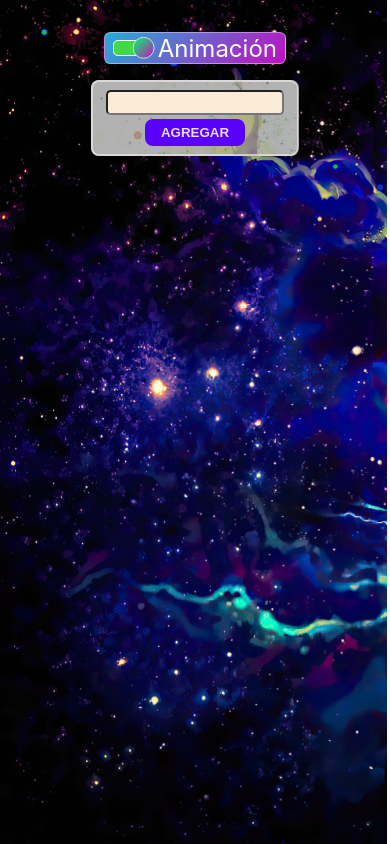
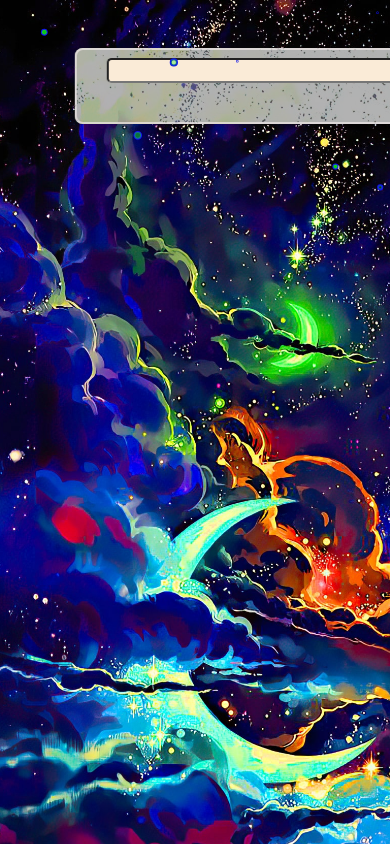
Before and after one commit to LCamarilloFlores/Pi_Integration, a React (Create React App) app: page / in a window 390 px wide. Built offline with nearby package versions, Linux system fonts and the light colour scheme.

Commit message:
Avance 09

```diff
--- a/package.json
+++ b/package.json
@@ -11,6 +11,7 @@
     "react": "^18.2.0",
     "react-dom": "^18.2.0",
     "react-howler": "^5.2.0",
+    "react-router-dom": "^6.14.1",
     "react-scripts": "5.0.1",
     "web-vitals": "^2.1.4"
   },
--- a/src/App.js
+++ b/src/App.js
@@ -2,8 +2,8 @@ import styles from "./App.module.css";
 import Cards from "./components/Cards/Cards.jsx";
 import Nav from "./components/Nav/Nav.jsx";
 import axios from "axios";
-import BotonOnOff from "./components/BotonOnOff/BotonOnOff.jsx";
 import { useState } from "react";
+import { Route, Routes } from "react-router-dom";
 // import particlesJS from "./particulas.js";
 
 /* eslint-disable */
@@ -41,18 +41,12 @@ function App() {
     <div className={styles.App}>
       <div id="particles-js" className={!estado ? styles.noVisible : ""}></div>
       <div className={styles.contenedor}>
-        <div className={!estado ? styles.fondo : styles.animado}></div>
-        <div className={styles.topBar}>
-          <BotonOnOff
-            estado={estado}
-            nombre="Animación"
-            onClick={animar}
-            className={styles.BotonOnOff}
-          />
-          <Nav onSearch={onSearch} />
-        </div>
-        <Cards characters={characters} onClose={onClose} />
-        {/* <Card
+        <div className={!estado ? styles.fondo : styles.animado}>
+          <div className={styles.topBar}>
+            <Nav onSearch={onSearch} estado={estado} animar={animar} />
+          </div>
+          <Cards characters={characters} onClose={onClose} />
+          {/* <Card
             id={Rick.id}
             name={Rick.name}
             status={Rick.status}
@@ -62,6 +56,7 @@ function App() {
             image={Rick.image}
             onClose={() => window.alert('Emulamos que se cierra la card')}
          /> */}
+        </div>
       </div>
     </div>
   );
--- a/src/App.module.css
+++ b/src/App.module.css
@@ -71,35 +71,28 @@
 }
 
 .topBar{
-   display:grid;
-   gap:1rem;
-   grid-template-columns: 1fr 3fr 1fr;
+   margin: 0 auto;
+   max-width:80rem;
+   width:70%;
+   min-width: 40rem;
 
 }
 
-.botonOnOff{
-   margin: 0 auto;
-}
 
-@media (max-width: 900px) {
-   .topBar{
-      display: flex;
-      flex-direction: column;
-      align-items: center;
-      gap: 1rem;
-   }
-
-}
 
 @media (max-width: 500px){
    .fondo{
       top:0;
-      height: 100vh;
+      left:0;
+      height: 100%;
    }
 
    .animado{
       top:0;
-      height: 100vh;
+      left:-100%;
+      height: 100%;
+      width:500vw;
+      animation: mymove2 100s linear infinite;
    }
 
 @keyframes mymove2 {
--- /dev/null
+++ b/src/components/About/About.module.css
@@ -0,0 +1,14 @@
+.container{
+    text-align: center;
+    display: flex;
+    flex-direction: column;
+    justify-content: space-around;
+    align-items: center;
+    width: 100%;
+}
+
+.titulo{
+    font-size:2rem;
+    text-align: center;
+    font-weight: 800;
+}
--- a/src/components/BotonOnOff/BotonOnOff.module.css
+++ b/src/components/BotonOnOff/BotonOnOff.module.css
@@ -52,6 +52,6 @@
 
 .texto{
     color:white;
-    font-size: 1.5rem;
+    font-size: 1.2rem;
     margin-left: 0.8rem;
 }
--- a/src/components/Card/Card.jsx
+++ b/src/components/Card/Card.jsx
@@ -2,7 +2,12 @@ import styles from "./Card.module.css"
 
 function Card({props,onClose}) {
 
-   const girar = (id)=>{
+   const girar = (id,event)=>{
+      if(event.target.id===`boton-${id}`)
+      {
+         cerrar(id)
+         return
+      }
       const carta = document.getElementById(id)
       if(!carta.classList.contains(styles.trasero)){
       carta.classList.add(styles.trasero)
@@ -13,10 +18,20 @@ function Card({props,onClose}) {
       }
    }
 
+   const cerrar = (id) =>{
+      const carta = document.getElementById(id)
+      carta.classList.remove(styles.frontal)
+      carta.classList.add(styles.cerrar)
+      console.log(carta.classList)
+      setTimeout(() => {
+         onClose(props.id)
+      }, 300);
+   }
+
    return (
-      <div id={props.id} className={styles.card} onClick={()=>girar(props.id)} >
+      <div id={props.id} className={styles.card} onClick={(event)=>girar(props.id,event)} >
 
-         <button className={styles.cerrarBoton} onClick={()=>onClose(props.id)}>x</button>
+         <button id={`boton-${props.id}`} className={styles.cerrarBoton}>x</button>
          <h2 className={styles.nombre}>{props.name}</h2>
          <div className={styles.datos}>
             <ul>
@@ -28,7 +43,7 @@ function Card({props,onClose}) {
             </ul>
          </div>
             <div className={styles.backImage}></div>
-         <img id={props.id} className={styles.imagen} src={props.image} alt={props.name + " - Imagen"} />
+         <img className={styles.imagen} src={props.image} alt={props.name + " - Imagen"} />
       </div>
    );
 }
--- a/src/components/Card/Card.module.css
+++ b/src/components/Card/Card.module.css
@@ -25,6 +25,11 @@
    -webkit-box-shadow: -4px -1px 19px -1px rgb(194, 252, 5);
    -moz-box-shadow: -4px -1px 19px -1px rgb(194, 252, 5);
  }
+
+.cerrar{
+   animation: cerrar 0.3s ease-in;
+}
+
  .trasero{
    transition: 0.8s ease-out;
      transform: rotateY(-180deg);
@@ -41,6 +46,13 @@
    50%{left:-15rem;}
    100%{left:0;}
 }
+
+@keyframes cerrar {
+   0% {transform:scale(1)}
+   100% {transform:scale(0)}
+
+}
+
 @keyframes punto {
    50%{transform-origin: center right}
 }
@@ -144,6 +156,11 @@
     cursor: pointer;
     border-radius: 0.2rem;
  }
+
+ .cerrarBoton:hover{
+   background-color: rgb(255, 119, 0);
+   border: 1px solid black;
+ }
  .imagen{
     z-index: 1;
     position:absolute;
--- a/src/components/Nav/Nav.jsx
+++ b/src/components/Nav/Nav.jsx
@@ -1,10 +1,24 @@
 import React from "react";
 import SearchBar from "../SearchBar/SearchBar.jsx";
+import BotonOnOff from "../BotonOnOff/BotonOnOff.jsx";
+import styles from "./Nav.module.css"
+import {Link} from "react-router-dom"
 
-function Nav({onSearch}){
+function Nav({onSearch,estado,animar}){
     return (
-        <div>
+        <div className={styles.container}>
+            <BotonOnOff
+                estado={estado}
+                nombre="Animación"
+                onClick={animar}
+            />
             <SearchBar onSearch={onSearch} />
+            <Link to="/about">
+                <button>About</button>
+            </Link>
+            <Link to="/home">
+                <button>Home</button>
+            </Link>
         </div>
     )
 }
--- /dev/null
+++ b/src/components/Nav/Nav.module.css
@@ -0,0 +1,17 @@
+.container{
+    margin: 0 auto;
+    min-width: 30rem;
+    width:70%;
+    max-width: 100rem;
+    display: flex;
+    gap: 1rem;
+    justify-items: space-around;
+}
+
+@media (max-width: 900px) {
+    .container{
+       flex-direction: column;
+       align-items: center;
+    }
+
+ }
--- a/src/index.js
+++ b/src/index.js
@@ -2,9 +2,16 @@ import React from "react";
 import ReactDOM from "react-dom";
 import "./index.css";
 import App from "./App";
-(function () {
-  const fondo = document.getElementsByClassName("fondo");
-  fondo.className = "fondo2";
-})();
+import { BrowserRouter } from "react-router-dom";
 
-ReactDOM.render(<App />, document.getElementById("root"));
+// (function () {
+//   const fondo = document.getElementsByClassName("fondo");
+//   fondo.className = "fondo2";
+// })();
+
+ReactDOM.render(
+  <BrowserRouter>
+    <App />
+  </BrowserRouter>,
+  document.getElementById("root")
+);
```
Also changed, not shown: src/components/About/About.jsx (added, +15 -0 lines), src/components/Detail/Detail.jsx (added, +7 -0 lines), 1 other file (tests, documents, lock files or other folders).
